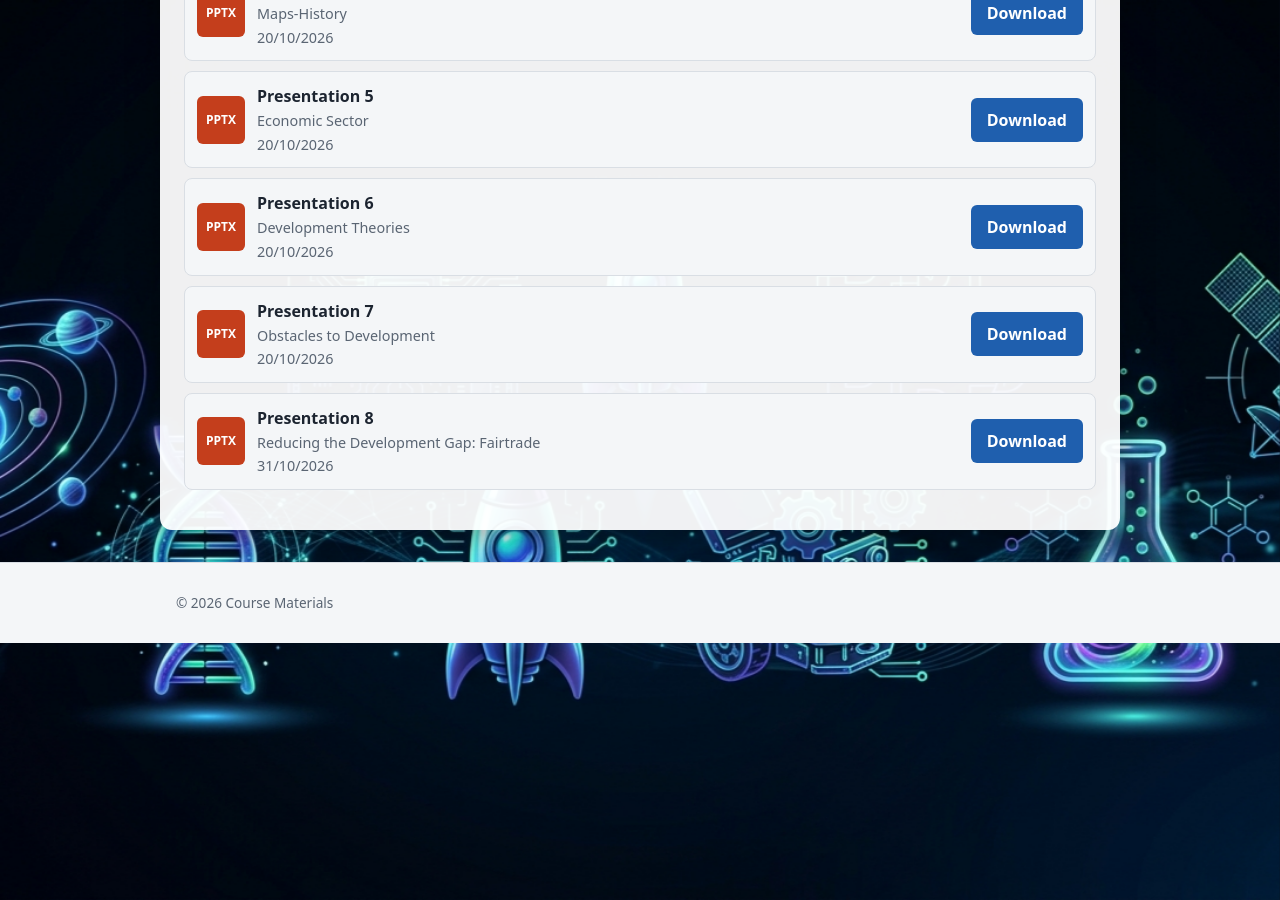
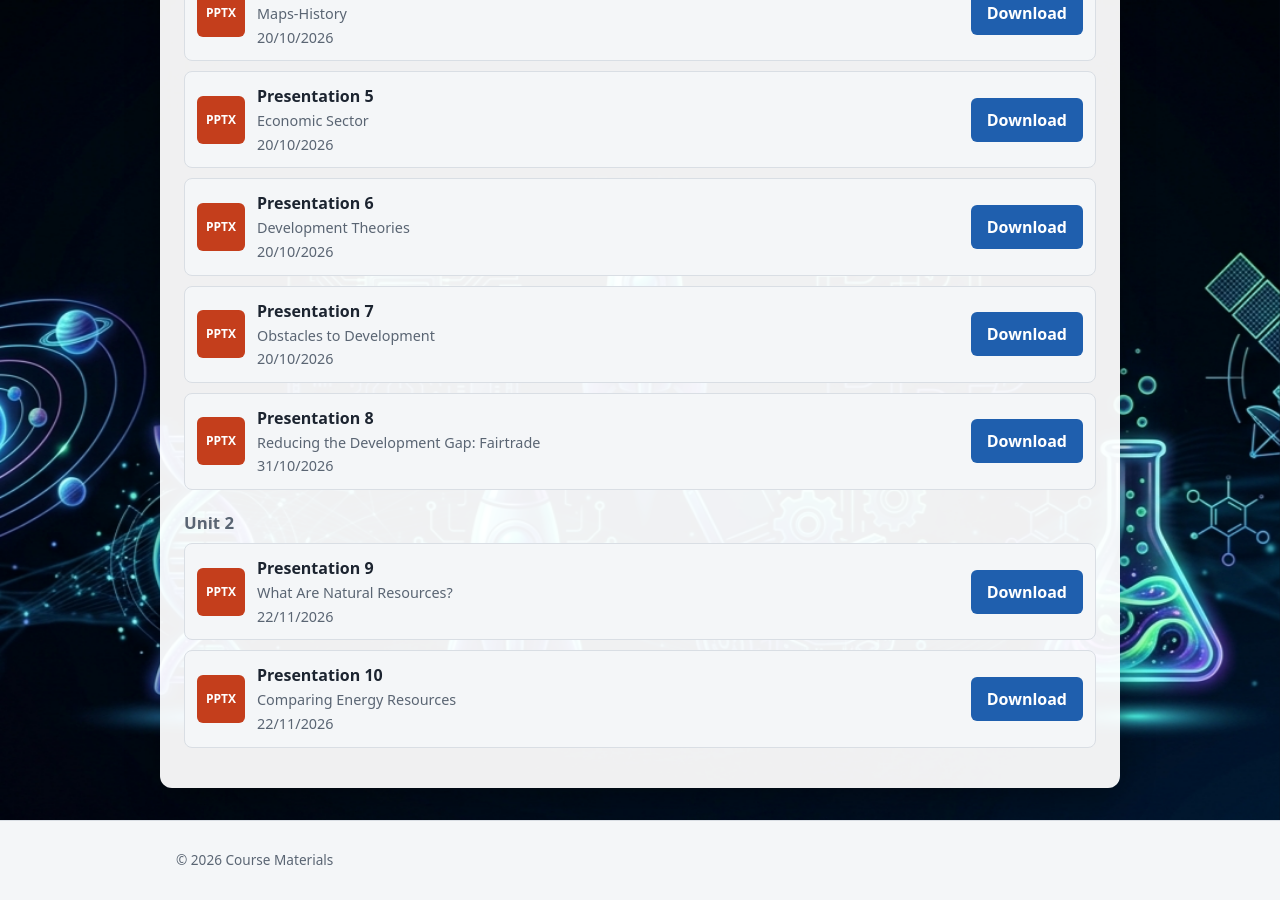
Before and after one commit to kalzei/seeh, a Jekyll site: the page built from en/s6.md, in a window 1280 px wide and 900 px high, scrolled down 1486 px. Built offline with Jekyll 4.4.1, drawn with Linux system fonts in a browser that asks for light colours.

Commit message:
Add S6 GEO presentations 9-10: Natural Resources
Co-Authored-By: Claude Opus 5.5 <noreply@anthropic.com>

```diff
--- a/_data/materials.yml
+++ b/_data/materials.yml
@@ -443,6 +443,26 @@
   type: pptx
   date: 2026-10-31
 
+- id: s6-geo-9
+  class: s6
+  subject: geo
+  unit: 2
+  title: { el: "", en: "Presentation 9" }
+  description: { el: "", en: "What Are Natural Resources?" }
+  file: materials/s6/geo/9.EN_Geo_NaturalResources_L9_WhatAreResources.pptx
+  type: pptx
+  date: 2026-11-22
+
+- id: s6-geo-10
+  class: s6
+  subject: geo
+  unit: 2
+  title: { el: "", en: "Presentation 10" }
+  description: { el: "", en: "Comparing Energy Resources" }
+  file: materials/s6/geo/10.EN_Geo_NaturalResources_L10_ComparingEnergy.pptx
+  type: pptx
+  date: 2026-11-22
+
 - id: s6-sts-1
   class: s6
   subject: sts
```
Also changed, not shown: 2 other files.
